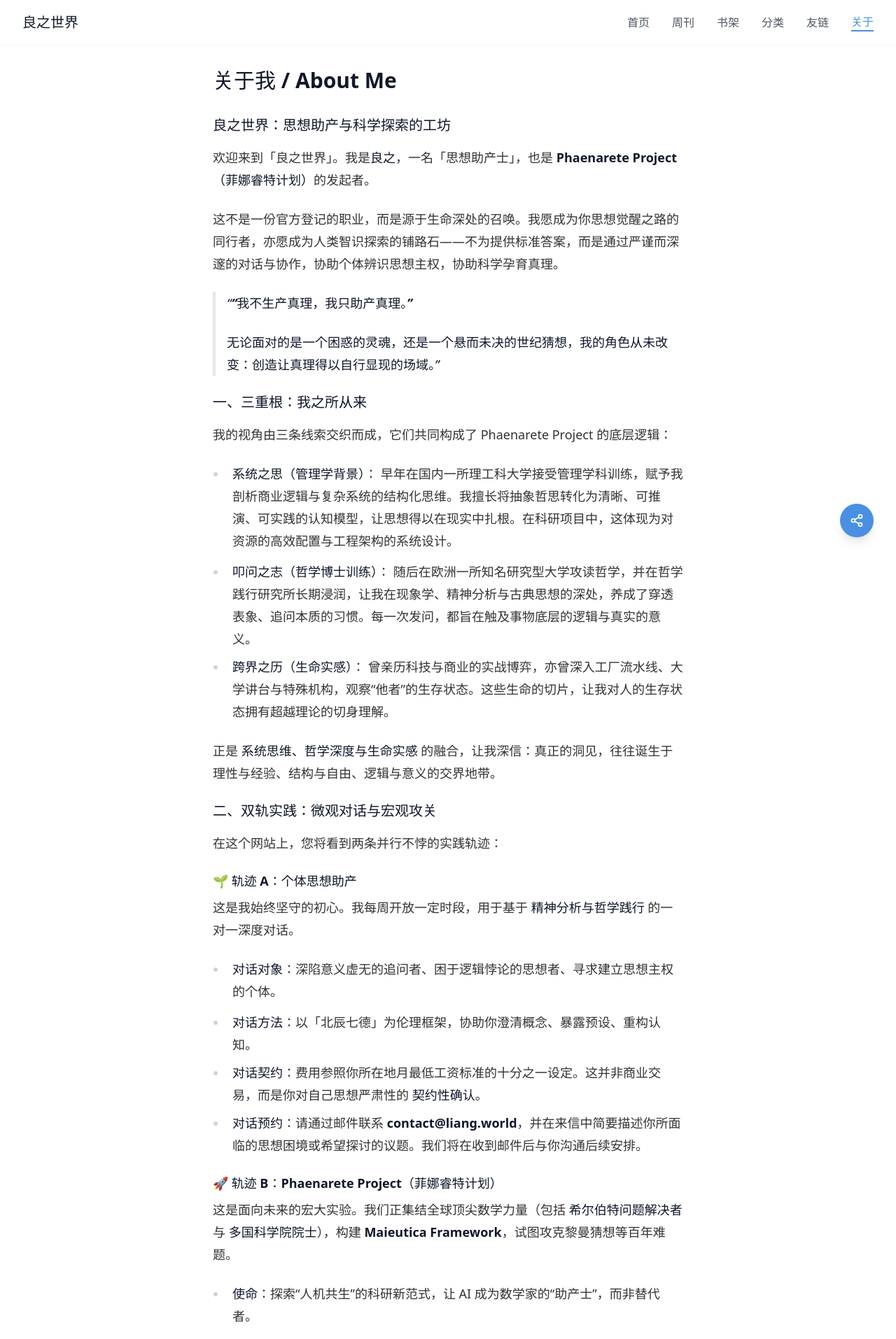
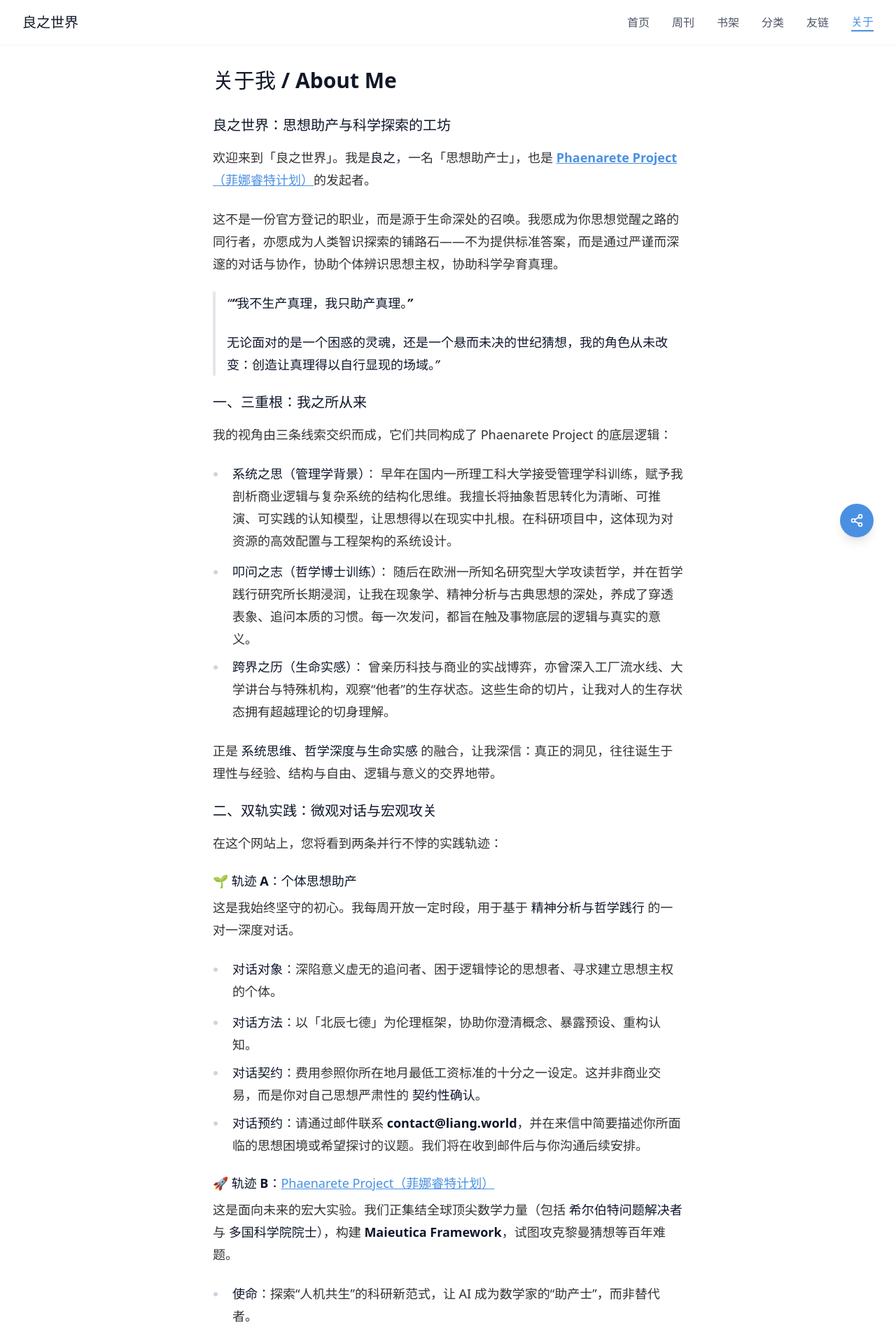
Before and after one commit to qaz20011230/blog, a React (Vite) app: page /about in a window 1280 px wide. Shown: the top 1914 px of the page at 70% size. Built offline with nearby package versions, Linux system fonts and the light colour scheme.

Commit message:
Update About page: Add link to Phaenarete Project

```diff
--- a/src/pages/About.tsx
+++ b/src/pages/About.tsx
@@ -9,7 +9,7 @@ export default function About() {
       <div className="prose prose-lg prose-slate mb-8">
         <h3 className="text-xl font-bold mt-6 mb-4">良之世界：思想助产与科学探索的工坊</h3>
         <p>
-          欢迎来到「良之世界」。我是<strong>良之</strong>，一名「思想助产士」，也是 <strong>Phaenarete Project（菲娜睿特计划）</strong>的发起者。
+          欢迎来到「良之世界」。我是<strong>良之</strong>，一名「思想助产士」，也是 <a href="https://phaenarete-project.github.io/Maieutica/" target="_blank" rel="noopener noreferrer" className="text-primary hover:underline font-bold">Phaenarete Project（菲娜睿特计划）</a>的发起者。
         </p>
         <p>
           这不是一份官方登记的职业，而是源于生命深处的召唤。我愿成为你思想觉醒之路的同行者，亦愿成为人类智识探索的铺路石——不为提供标准答案，而是通过严谨而深邃的对话与协作，协助个体辨识思想主权，协助科学孕育真理。
@@ -57,7 +57,7 @@ export default function About() {
           <li><strong>对话预约</strong>：请通过邮件联系 <strong>contact@liang.world</strong>，并在来信中简要描述你所面临的思想困境或希望探讨的议题。我们将在收到邮件后与你沟通后续安排。</li>
         </ul>
 
-        <h4 className="text-lg font-semibold mt-4 mb-2">🚀 轨迹 B：Phaenarete Project（菲娜睿特计划）</h4>
+        <h4 className="text-lg font-semibold mt-4 mb-2">🚀 轨迹 B：<a href="https://phaenarete-project.github.io/Maieutica/" target="_blank" rel="noopener noreferrer" className="text-primary hover:underline">Phaenarete Project（菲娜睿特计划）</a></h4>
         <p>
           这是面向未来的宏大实验。我们正集结全球顶尖数学力量（包括 <strong>希尔伯特问题解决者</strong> 与 <strong>多国科学院院士</strong>），构建 <strong>Maieutica Framework</strong>，试图攻克黎曼猜想等百年难题。
         </p>
```
